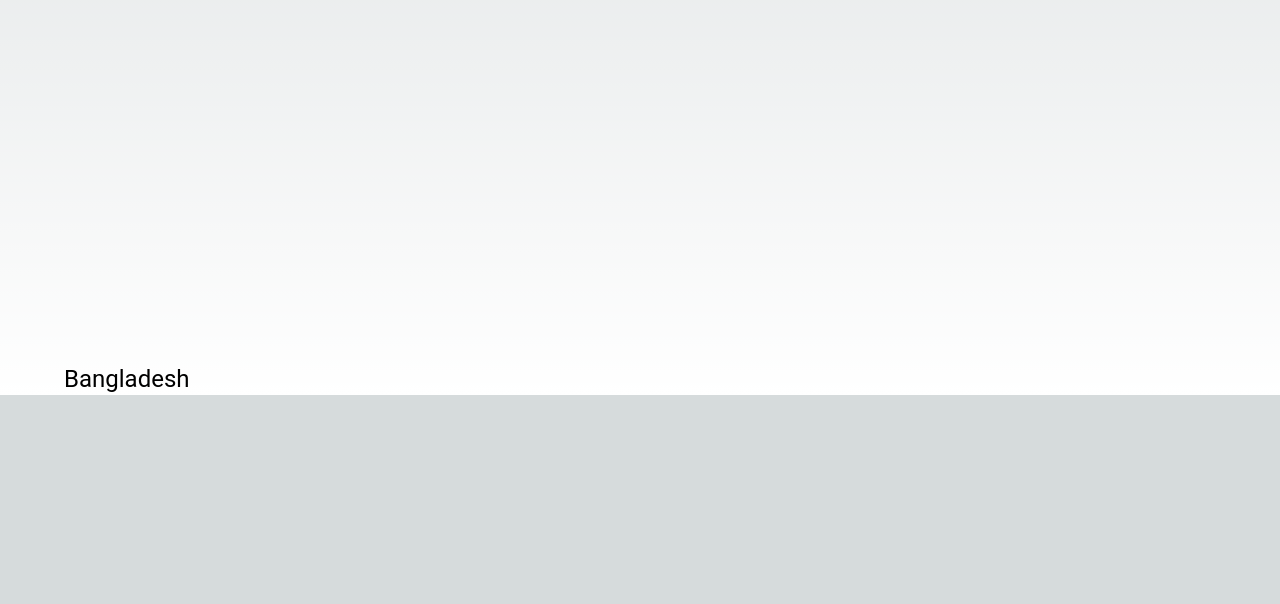
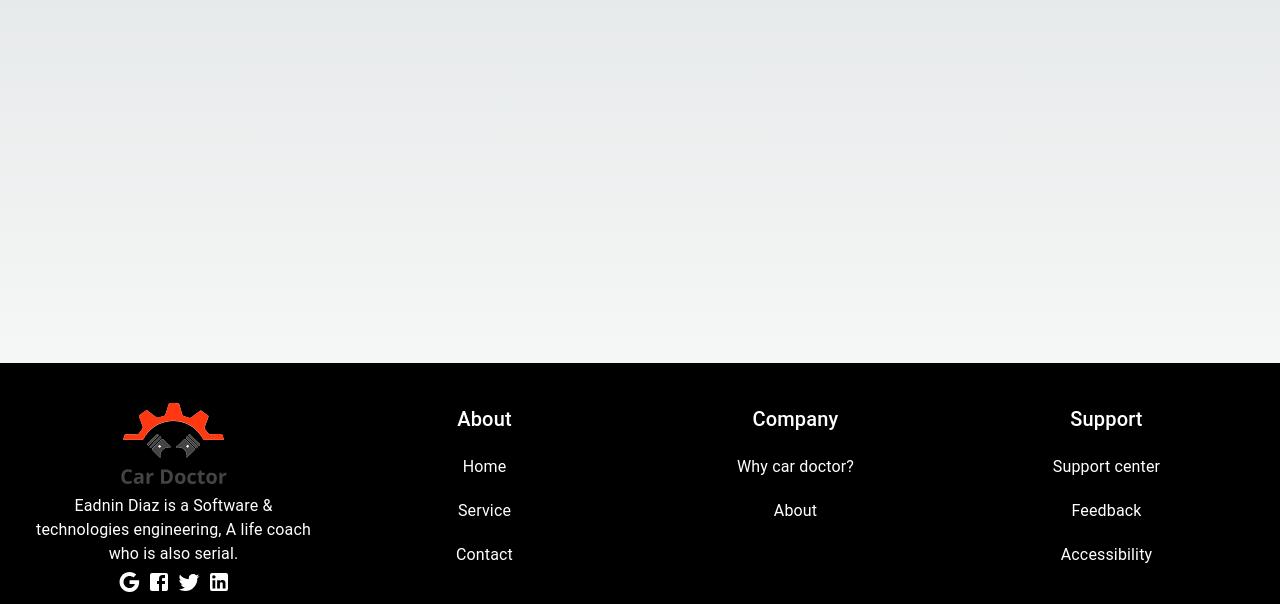
Before and after one commit to SopnilSwapon/car-doctor-pro, a Next.js app: page / in a window 1280 px wide. Shown: the part 437-1041 px from the top of the page. Before the commit the page ends 832 px from the top, so only its background shows below. Built offline with nearby package versions, Linux system fonts and the light colour scheme.

Commit message:
finish the footer section

```diff
--- a/src/shared/Footer.tsx
+++ b/src/shared/Footer.tsx
@@ -4,74 +4,73 @@ import Container from '@mui/material/Container';
 import Typography from '@mui/material/Typography';
 import Grid from '@mui/material/Grid';
 import Link from '@mui/material/Link';
+import GoogleIcon from '@mui/icons-material/Google';
+import TwitterIcon from '@mui/icons-material/Twitter';
+import FacebookIcon from '@mui/icons-material/Facebook';
+import { LinkedIn } from '@mui/icons-material';
+import Image from 'next/image';
+import logo from '../../public/assets/logo.svg'
 
 const Footer = () => {
     return (
-        <Box>
-        <Container>
+        <Box
+        sx={{backgroundColor: 'black', mx: 'auto', color: 'white', p: '10px', textAlign: 'center', pt:'40px'}}>
+        <Container maxWidth='xl'>
             <Grid container spacing={4}>
-            <Grid item>
-                <Typography variant='h5'>
-                    Bangladesh
+            <Grid item sm={6} md={3} lg={3}>
+                <Image src={logo} alt='logo'/>
+                <Typography variant='body1'>
+                    Eadnin Diaz is a Software & technologies engineering, A life coach who is also serial.
                 </Typography>
+                <Box sx={{display: 'flex', justifyContent: 'center', alignItems: 'center', gap: '6px', mt: '4px'}}>
+                <GoogleIcon/>
+                <FacebookIcon/>
+                 <TwitterIcon/>
+                 <LinkedIn/>
+                </Box>
+            </Grid>
+            <Grid item sm={6} md={3} lg={3} sx={{display: 'flex', flexDirection: 'column', gap: '20px'}}>
+              <Typography variant='h6'>
+              About
+              </Typography>
+              <Typography variant='body1'>
+                Home
+              </Typography>
+              <Typography variant='body1'>
+                Service
+              </Typography>
+              <Typography variant='body1' >
+                Contact
+              </Typography>
+            </Grid>
+            <Grid item sm={6} md={3} lg={3} sx={{display: 'flex', flexDirection: 'column', gap: '20px'}}>
+              <Typography variant='h6'>
+               Company
+              </Typography>
+              <Typography variant='body1'>
+                Why car doctor?
+              </Typography>
+              <Typography variant='body1'>
+                About
+              </Typography>
+            </Grid>
+            <Grid item sm={6} md={3} lg={3} sx={{display: 'flex', flexDirection: 'column', gap: '20px'}}>
+              <Typography variant='h6'>
+               Support
+              </Typography>
+              <Typography variant='body1'>
+                Support center
+              </Typography>
+              <Typography variant='body1'>
+                Feedback
+              </Typography>
+              <Typography variant='body1'>
+                Accessibility
+              </Typography>
             </Grid>
             </Grid>
         </Container>
     </Box>
-
-    //     <Box
-    //   sx={{
-    //     backgroundColor: 'primary.main',
-    //     color: 'white',
-    //     padding: '16px 0',
-    //     mt: 'auto',
-    //   }}
-    // >
-    //   <Container maxWidth="xl">
-    //     <Grid container spacing={4}>
-    //       <Grid item xs={12} sm={6} md={4} lg={3} xl={2}>
-    //         <Typography variant="h6" gutterBottom>
-    //           About Us
-    //         </Typography>
-    //         <Typography variant="body2">
-    //           Lorem ipsum dolor sit amet, consectetur adipiscing elit.
-    //         </Typography>
-    //       </Grid>
-    //       <Grid item xs={12} sm={6} md={4} lg={3} xl={2}>
-    //         <Typography variant="h6" gutterBottom>
-    //           Services
-    //         </Typography>
-    //         <Typography variant="body2">
-    //           Lorem ipsum dolor sit amet, consectetur adipiscing elit.
-    //         </Typography>
-    //       </Grid>
-    //       <Grid item xs={12} sm={6} md={4} lg={3} xl={2}>
-    //         <Typography variant="h6" gutterBottom>
-    //           Contact Us
-    //         </Typography>
-    //         <Typography variant="body2">
-    //           Email: example@example.com
-    //         </Typography>
-    //         <Typography variant="body2">
-    //           Phone: +123 456 7890
-    //         </Typography>
-    //       </Grid>
-    //       {/* Add more Grid items as needed */}
-    //     </Grid>
-    //     <Box sx={{ textAlign: 'center', mt: 4 }}>
-    //       <Typography variant="body2">
-    //         © {new Date().getFullYear()} Your Company. All rights reserved.
-    //       </Typography>
-    //       <Link href="#" color="inherit" sx={{ ml: 1 }}>
-    //         Privacy Policy
-    //       </Link>
-    //       <Link href="#" color="inherit" sx={{ ml: 1 }}>
-    //         Terms of Service
-    //       </Link>
-    //     </Box>
-    //   </Container>
-    // </Box>
-
     );
 };
 
```
